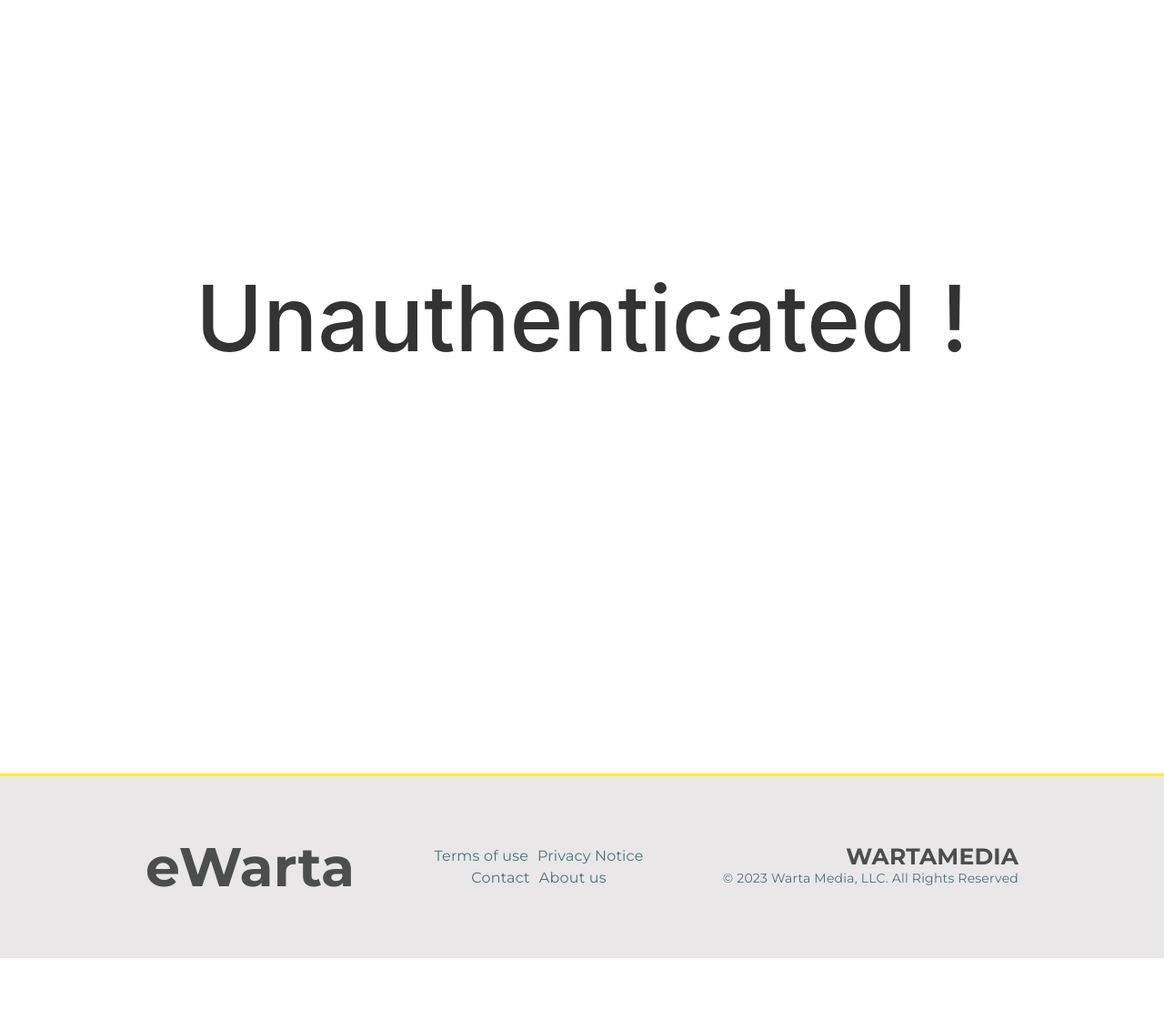
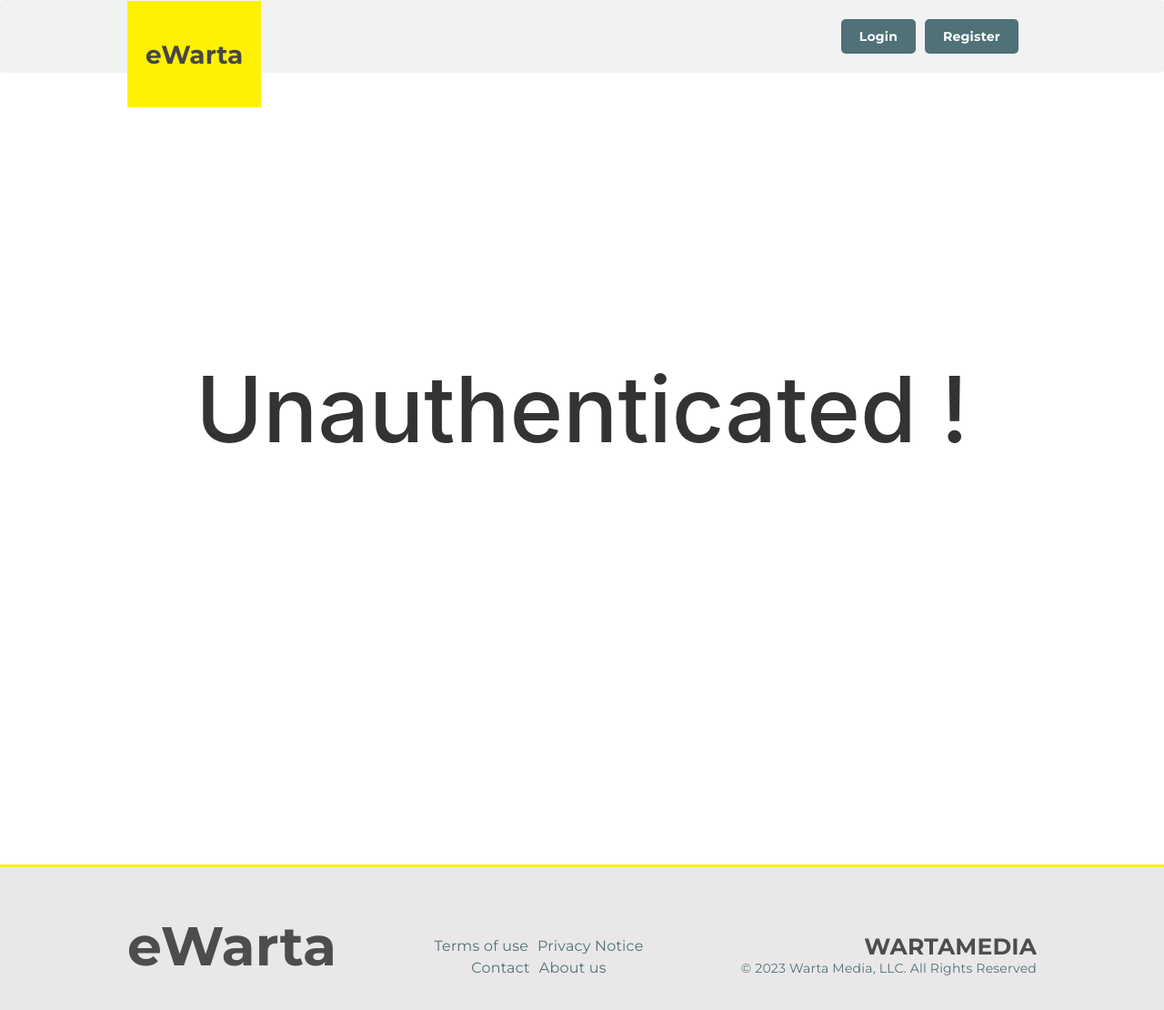
Before and after one commit to mrsambaga/eWarta-frontend, a React (Create React App) app: page /unauthenticated in a window 1280 px wide. Shown: the top 1110 px of the page at 91% size. Before the commit the page ends 1053 px from the top, so only its background shows below. Built offline with nearby package versions, Linux system fonts and the light colour scheme.

Commit message:
fix: fix route component & styling

```diff
--- a/src/App.css
+++ b/src/App.css
@@ -72,3 +72,9 @@ select {
     scroll-behavior: auto !important;
   }
 }
+
+.app {
+  display: flex;
+  flex-direction: column;
+  align-items: center;
+}
--- a/src/App.tsx
+++ b/src/App.tsx
@@ -31,10 +31,23 @@ function App() {
     return <Outlet />;
   };
 
+  const AdminRoutes = () => {
+    const isAuthenticated: boolean = useSelector(
+      (state: RootState) => state.auth.isAuthenticated
+    );
+
+    if (!isAuthenticated) {
+      return <Navigate to={"/unauthenticated"} replace />;
+    }
+    return <Outlet />;
+  };
+
   return (
     <BrowserRouter>
-      <Routes>
-        <Route element={<Navbar />}>
+      <div className="app">
+        <Navbar />
+        <Routes>
+          <Route path="/admin/login" />
           <Route path="/register" element={<Register />} />
           <Route path="/login" element={<Login />} />
           <Route element={<PrivateRoutes />}>
@@ -42,11 +55,12 @@ function App() {
             <Route path="/news/:id" element={<Detail />} />
             <Route path="/test" element={<TestPage />} />
           </Route>
-        </Route>
-        <Route path="*" element={<NotFound />}></Route>
-        <Route path="/unauthenticated" element={<Unauthenticated />}></Route>
-      </Routes>
-      <Footer />
+          <Route element={<AdminRoutes />}></Route>
+          <Route path="*" element={<NotFound />}></Route>
+          <Route path="/unauthenticated" element={<Unauthenticated />}></Route>
+        </Routes>
+        <Footer />
+      </div>
     </BrowserRouter>
   );
 }
--- a/src/components/organisms/Footer/Footer.scss
+++ b/src/components/organisms/Footer/Footer.scss
@@ -9,11 +9,19 @@
 .footer {
     display: flex;
     width: 100%;
-    max-width: 1000px;
-    justify-content: space-between;
+    justify-content: center;
     align-items: center;
     padding: 20px;
     height: 200px;
+    background-color: #e9e7e8;
+    border-top: 3px solid #fff104;
+    margin-top: 150px;
+
+    &__container {
+        display: flex;
+        justify-content: space-between;
+        width: 100%;
+        max-width: 1000px;
 
         &__title {
 
@@ -59,9 +67,4 @@
             }
         }
     }
-
-#app-footer {
-    margin-top: 150px;
-    background-color: #e9e7e8;
-    border-top: 3px solid #fff104;
 }
--- a/src/components/organisms/Footer/Footer.tsx
+++ b/src/components/organisms/Footer/Footer.tsx
@@ -4,18 +4,18 @@ import "../Navbar/Navbar.scss";
 
 const Footer: React.FC = () => {
   return (
-    <div className="app" id="app-footer">
-      <div className="footer">
-        <div className="footer__title">
+    <div className="footer">
+      <div className="footer__container">
+        <div className="footer__container__title">
           <h3>eWarta</h3>
         </div>
-        <div className="footer__content">
+        <div className="footer__container__content">
           <p>Terms of use</p>
           <p>Privacy Notice</p>
           <p>Contact</p>
           <p>About us</p>
         </div>
-        <div className="footer__sub-title">
+        <div className="footer__container__sub-title">
           <h3>WARTAMEDIA</h3>
           <p>© 2023 Warta Media, LLC. All Rights Reserved</p>
         </div>
--- a/src/components/organisms/Navbar/Navbar.scss
+++ b/src/components/organisms/Navbar/Navbar.scss
@@ -22,13 +22,6 @@
     text-decoration: underline;
     text-underline-offset: 7px;
 }
-
-.app {
-    display: flex;
-    flex-direction: column;
-    align-items: center;
-}
-
 
 .navbar {
     width: 100%;
--- a/src/components/organisms/Navbar/Navbar.tsx
+++ b/src/components/organisms/Navbar/Navbar.tsx
@@ -1,5 +1,5 @@
 import React from "react";
-import { Link, NavLink, Outlet, useNavigate } from "react-router-dom";
+import { Link, NavLink, useNavigate } from "react-router-dom";
 import "./Navbar.scss";
 import Button from "../../atoms/Button/Button";
 import TitleBox from "../../atoms/TitleBox/TitleBox";
@@ -22,7 +22,6 @@ const Navbar: React.FC = () => {
   };
 
   return (
-    <div className="app">
     <div className="navbar">
       <div className="navbar__container">
         <nav className="navbar__container__nav">
@@ -77,8 +76,6 @@ const Navbar: React.FC = () => {
         </nav>
       </div>
     </div>
-      <Outlet />
-    </div>
   );
 };
 
--- /dev/null
+++ b/src/pages/AdminLogin/AdminLogin.scss
@@ -0,0 +1,4 @@
+.admin-login {
+    height: 500px;
+    background-color: aqua;
+}
```
Also changed, not shown: src/pages/AdminLogin/AdminLogin.tsx (added, +12 -0 lines). Lines whose indentation alone changed are shown as unchanged.
